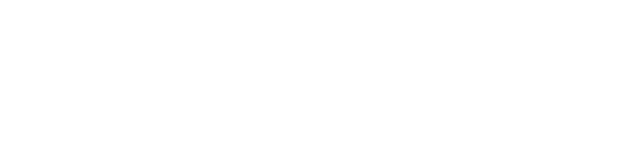
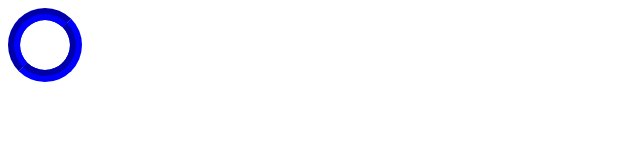
Before and after one commit to Dragontamer247/css-workshop, a plain HTML site: page index.html in a window 1280 px wide. Shown: the whole page, without its empty margins (0-640 px from the left). Drawn offline with Linux system fonts and the light colour scheme.

Commit message:
created a border radius command example.

```diff
--- a/index.html
+++ b/index.html
@@ -6,5 +6,6 @@
       <link rel="stylesheet" href="style.css" type="text/css">
     </head>
     <body>
+      <div class="border-radius"></div>
     </body>
   </html
--- a/style.css
+++ b/style.css
@@ -0,0 +1,10 @@
+body {
+  background-color;
+}
+
+.border-radius {
+  border: blue groove 12px;
+  width: 50px;
+  height: 50px;
+  border-radius: 100%;
+}
```
